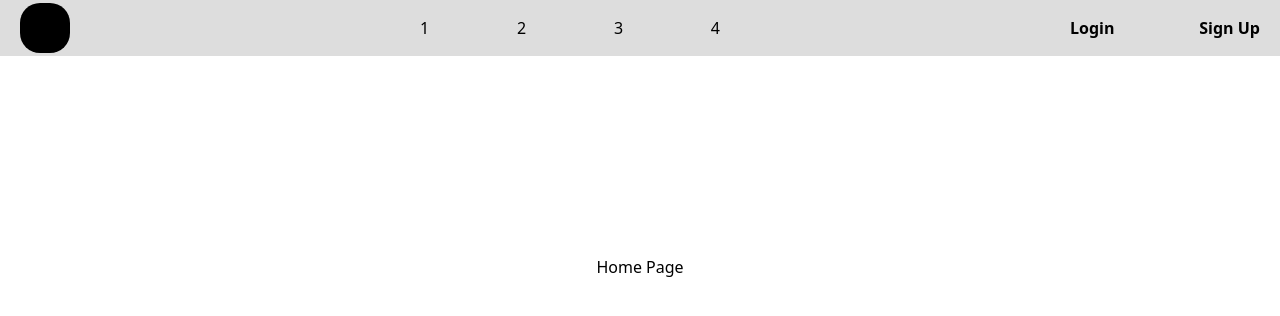
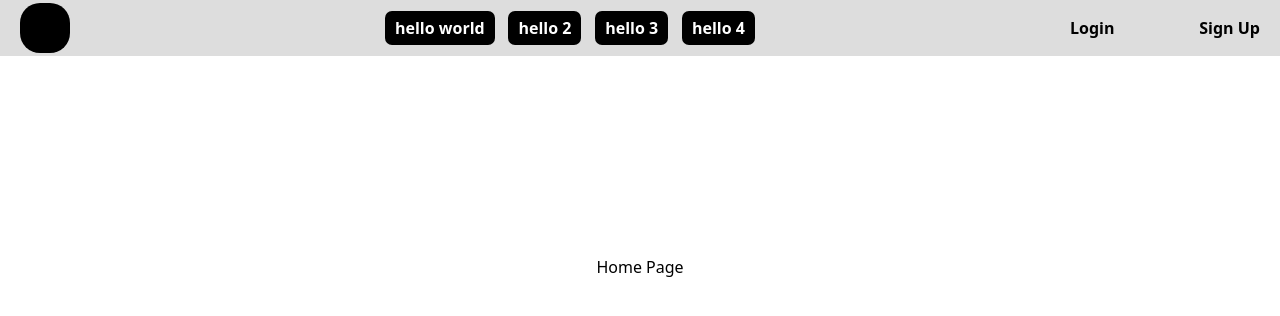
Before and after one commit to Shadyidrissi/desktop-app-electrom-js, a Next.js app: page / in a window 1280 px wide. Shown: the top 316 px of the page. Built offline with nearby package versions, Linux system fonts and the light colour scheme; no server answers.

Commit message:
edit color and hove color nav bar

```diff
--- a/app/globals.css
+++ b/app/globals.css
@@ -16,7 +16,20 @@ header>ul{
   display: flex;
   justify-content: space-between;
   align-items: center;
-  width: 300px;
+  width: 380px;
+  align-items: center;
+  font-weight: 700;
+  color: white;
+}
+header>ul>a{
+  border-radius: 7px;
+  margin: 0 5px;
+  padding: 5px 10px;
+  background-color:black;
+}
+header>ul>a:hover{
+  background-color: white;
+  color: black;
 }
 header>a{
   height: 50px;
--- a/components/Navbar.js
+++ b/components/Navbar.js
@@ -21,10 +21,10 @@ function Navbar() {
         <header>
             <a href='/'></a>
             <ul>
-                <li>1</li>
-                <li>2</li>
-                <li>3</li>
-                <li>4</li>
+                <Link href=''>hello world </Link>
+                <Link href=''>hello 2</Link>
+                <Link href=''>hello 3</Link>
+                <Link href=''>hello 4</Link>
             </ul>
             <div>
                 {!isAuth ? (
```
